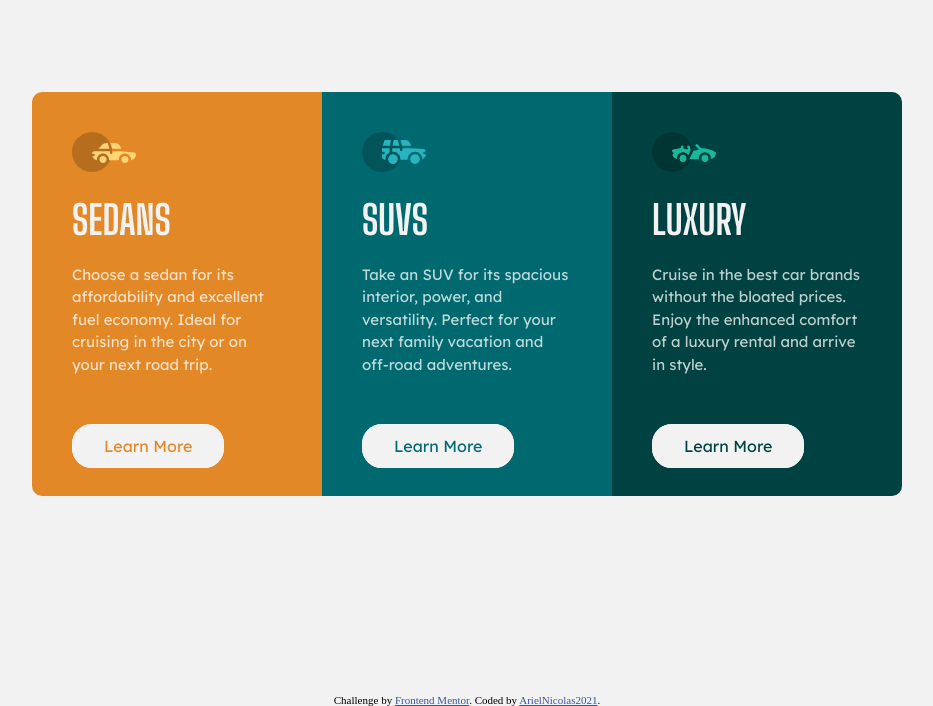
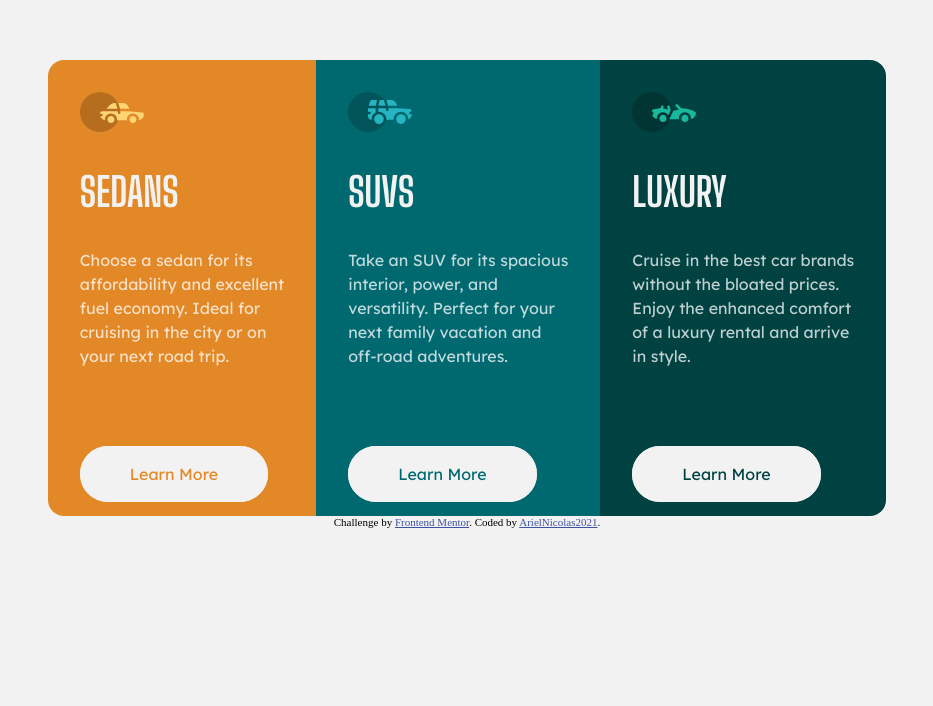
Before and after one commit to ArielNicolas2021/3-column-preview-card-component-main, a plain HTML site: page index.html in a window 1280 px wide. Shown: the part 106-812 px from the top of the page, without its empty margins (173-1106 px from the left). Drawn offline with Linux system fonts and the light colour scheme.

Commit message:
Fix bugs

```diff
--- a/index.html
+++ b/index.html
@@ -6,33 +6,33 @@
   <link rel="icon" type="image/png" sizes="32x32" href="./images/favicon-32x32.png">
   <title>Frontend Mentor | 3-column preview card component</title>
   <link rel="stylesheet" href="style.css">
-  <style>
-  </style>
 </head>
 <body>
   <main>
     <section class="sedans">
-      <img src="./images/icon-sedans.svg" alt="icon-sedans" class="icon" draggable="false">
-      <h1 class="title">sedans</h1>
-      <p class="text">Choose a sedan for its affordability and excellent fuel economy. Ideal for cruising in the city or on your next road trip.</p>
+      <img src="./images/icon-sedans.svg" alt="" draggable="false">
+      <h2 class="title">sedans</h1>
+      <p class="text">Choose a sedan for its<br> affordability and excellent<br> fuel economy. Ideal for<br> cruising in the city or on<br> your next road trip.</p>
       <a href="#" class="more-btn">Learn More</a>
     </section>
     <section class="suvs">
-      <img src="./images/icon-suvs.svg" alt="icon-suvs" class="icon" draggable="false">
-      <h1 class="title">suvs</h1>
-      <p class="text">Take an SUV for its spacious interior, power, and versatility. Perfect for your next family vacation and off-road adventures.</p>
+      <img src="./images/icon-suvs.svg" alt="" draggable="false">
+      <h2 class="title">suvs</h1>
+      <p class="text">Take an SUV for its spacious<br> interior, power, and<br> versatility. Perfect for your<br> next family vacation and<br> off-road adventures.</p>
       <a href="#" class="more-btn">Learn More</a>
     </section>
     <section class="luxury">
-      <img src="./images/icon-luxury.svg" alt="icon-luxury" class="icon" draggable="false">
-      <h1 class="title">luxury</h1>
-      <p class="text">Cruise in the best car brands without the bloated prices. Enjoy the enhanced comfort of a luxury rental and arrive in style.</p>
+      <img src="./images/icon-luxury.svg" alt="" draggable="false">
+      <h2 class="title">luxury</h1>
+      <p class="text">Cruise in the best car brands<br> without the bloated prices.<br> Enjoy the enhanced comfort<br> of a luxury rental and arrive<br> in style.</p>
       <a href="#" class="more-btn">Learn More</a>
     </section>
   </main>
-  <footer class="attribution">
-    Challenge by <a href="https://www.frontendmentor.io?ref=challenge" target="_blank">Frontend Mentor</a>.
-    Coded by <a href="#">ArielNicolas2021</a>.
+  <footer>
+    <p class="attribution">
+      Challenge by <a href="https://www.frontendmentor.io?ref=challenge" target="_blank">Frontend Mentor</a>.
+      Coded by <a href="https://www.frontendmentor.io/profile/ArielNicolas2021">ArielNicolas2021</a>.
+    </p>
   </footer>
 </body>
 </html>
--- a/style.css
+++ b/style.css
@@ -16,27 +16,23 @@
     box-sizing: border-box;
 }
 
-html {
-    font-size: 62.5%;
-}
-
 body {
-    font-size: 16px;
     background-color: var(--very-light-gray);
+    min-height: 100vh;
+    display: flex;
+    flex-direction: column;
+    justify-content: center;
+    align-items: center;
 }
 
 /* Desktop style */
 main {
-    min-height: 100vh;
     display: flex;
-    justify-content: center;
-    align-items: center;
-    font-size: 15px;
+    max-width: 90rem;
 }
 
 section {
-    padding: 4rem;
-    width: 29rem;
+    padding: 2rem;
 }
 
 .sedans {
@@ -53,15 +49,15 @@ section {
     border-radius: 0 1rem 1rem 0;
 }
 
-h1 {
+h2 {
     font-family: 'Big Shoulders Display', sans-serif;
     color: var(--very-light-gray);
     text-transform: uppercase;
     margin: 2rem 0;
-    font-size: 4rem;
+    font-size: 2.5rem;
 }
 
-p {
+.text {
     color: var(--transparent-white);
     font-family: 'Lexend Deca', sans-serif;
     margin-bottom: 6rem;
@@ -110,10 +106,7 @@ p {
     main {
         flex-direction: column;
         margin-top: 5rem;
-    }
-
-    section {
-        width: 31rem;
+        /* width: 100%; */
     }
 
     .sedans {
@@ -124,7 +117,7 @@ p {
         border-radius: 0 0 1rem 1rem;
     }
 
-    p {
+    .text {
         margin-bottom: 4rem;
     }
 }
```
